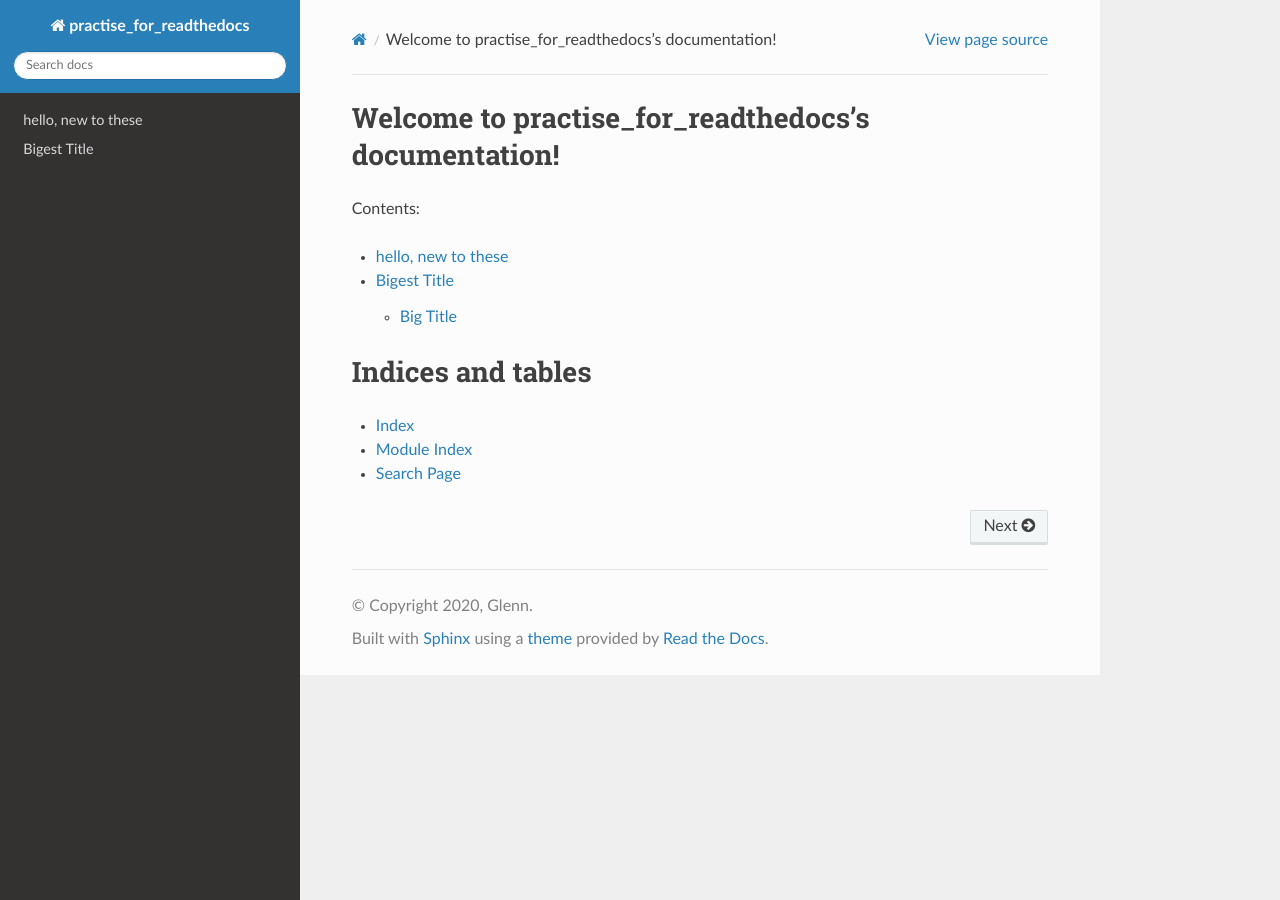
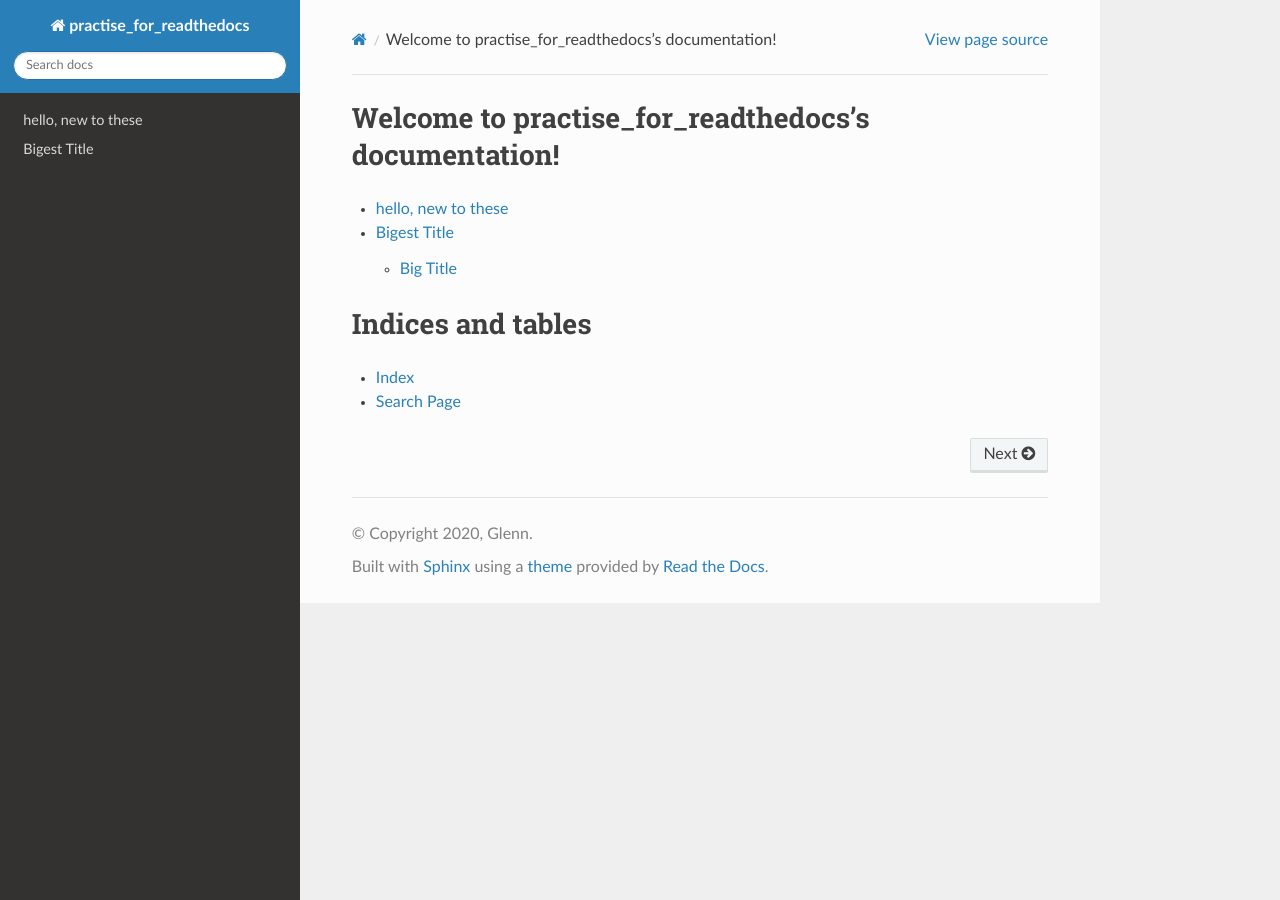
Before and after one commit to GlennCGL/practise_for_readthedocs, a Sphinx documentation site: the page built from docs/source/index.rst, in a window 1280 px wide. Built offline with Sphinx 7.4.7 and the Read the Docs theme 2.0.0, drawn with Linux system fonts in a browser that asks for light colours; some of the changed lines change nothing that is shown.

Commit message:
..[skip ci]

```diff
--- a/docs/source/index.rst
+++ b/docs/source/index.rst
@@ -6,8 +6,6 @@
 Welcome to practise_for_readthedocs's documentation!
 ====================================================
 
-Contents:
-
 .. toctree::
    :maxdepth: 2
    :glob:
@@ -15,10 +13,13 @@
    new_page
    dir
 
+.. toctree::
+   :maxdepth: 2
+   :caption: Second
+
 
 Indices and tables
 ==================
 
 * :ref:`genindex`
-* :ref:`modindex`
 * :ref:`search`
```
